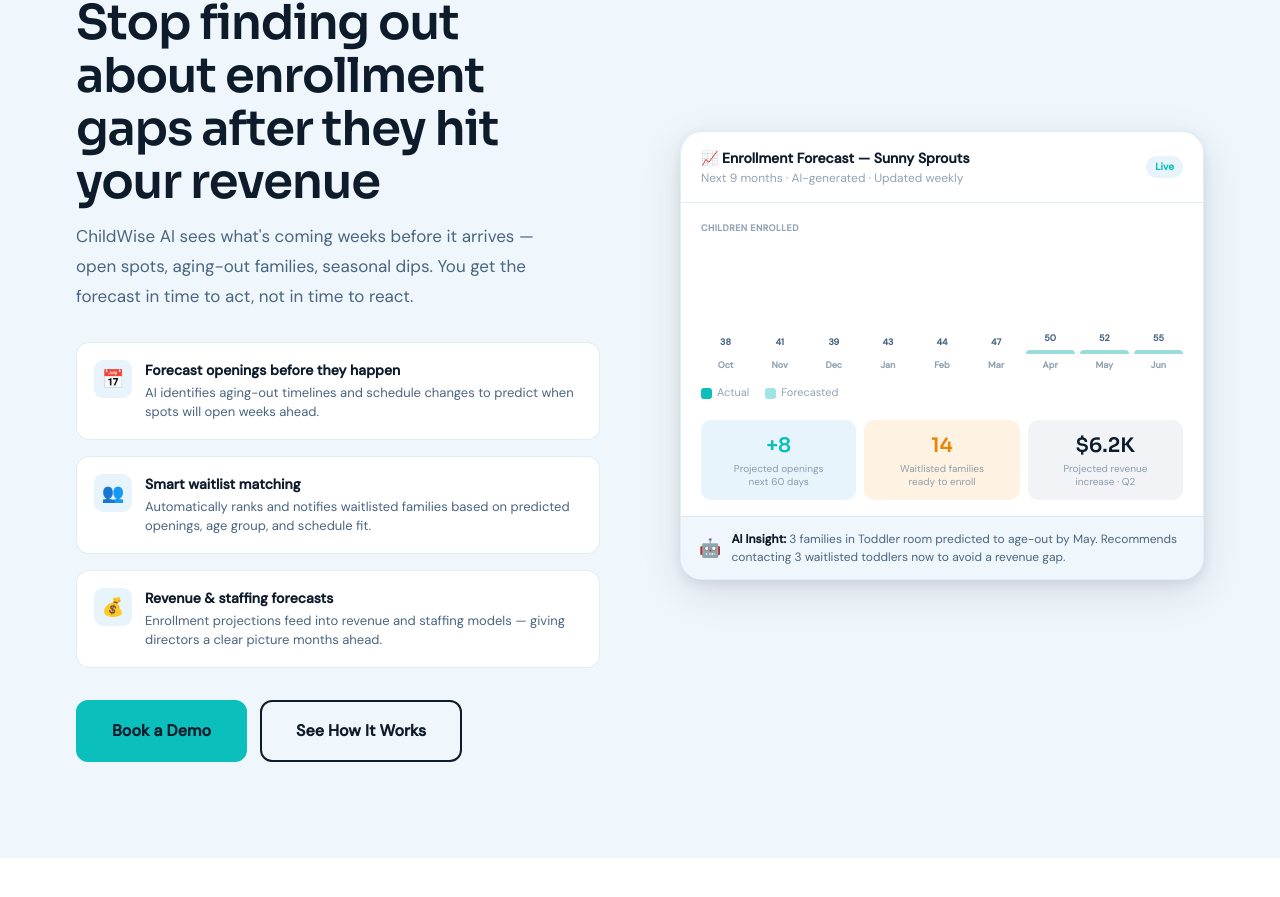
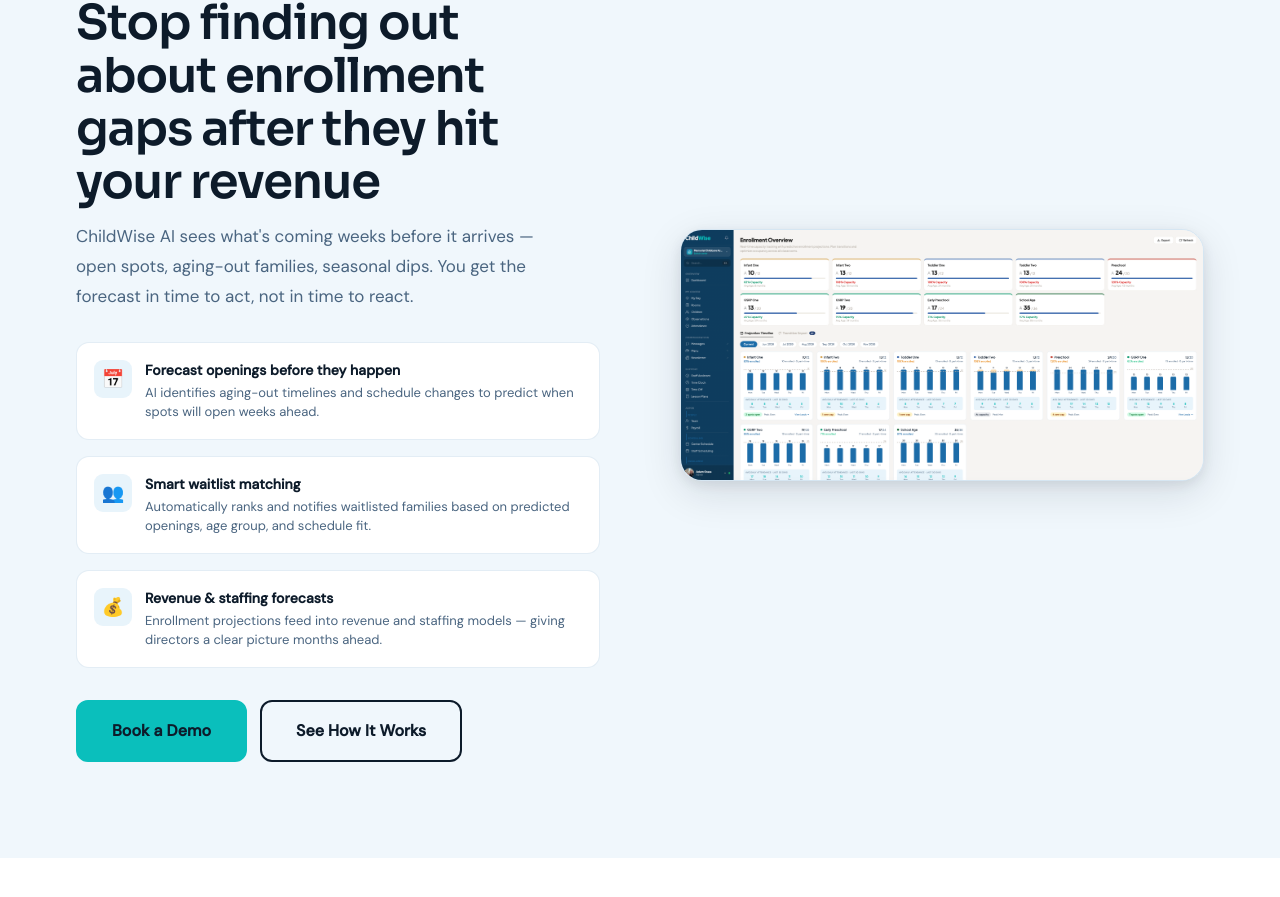
Before and after one commit to adamgrass1026/childwise-marketing, a Next.js app: page / in a window 1280 px wide. Shown: the part 9832-10729 px from the top of the page. Built offline with nearby package versions, Linux system fonts and the light colour scheme.

Commit message:
Replace enrollment mockup with real app screenshot
Co-Authored-By: Claude Opus 4.6 <noreply@anthropic.com>

```diff
--- a/components/Enrollment.tsx
+++ b/components/Enrollment.tsx
@@ -1,19 +1,5 @@
-import Link from "next/link";
+import Image from "next/image";
 import FadeIn from "./FadeIn";
-
-const chartData = [
-  { m: "Oct", v: 38, act: true },
-  { m: "Nov", v: 41, act: true },
-  { m: "Dec", v: 39, act: true },
-  { m: "Jan", v: 43, act: true },
-  { m: "Feb", v: 44, act: true },
-  { m: "Mar", v: 47, act: true },
-  { m: "Apr", v: 50, act: false },
-  { m: "May", v: 52, act: false },
-  { m: "Jun", v: 55, act: false },
-];
-
-const maxV = 60;
 
 export default function Enrollment() {
   return (
@@ -71,78 +57,17 @@ export default function Enrollment() {
             </div>
           </div>
 
-          {/* Right - Enrollment card */}
+          {/* Right - Enrollment screenshot */}
           <FadeIn>
-            <div className="bg-white border border-border rounded-[22px] overflow-hidden shadow-s3">
-              {/* Header */}
-              <div className="px-5 py-4 border-b border-border flex items-center justify-between">
-                <div>
-                  <div className="text-sm font-semibold text-ink flex items-center gap-[7px]">📈 Enrollment Forecast — Sunny Sprouts</div>
-                  <div className="text-xs text-slate/60 mt-0.5">Next 9 months · AI-generated · Updated weekly</div>
-                </div>
-                <span className="text-[10px] bg-mist text-teal px-[9px] py-[3px] rounded-full font-bold">Live</span>
-              </div>
-
-              {/* Chart */}
-              <div className="px-5 py-[18px]">
-                <div className="text-[9px] text-slate/60 mb-[7px] font-bold uppercase tracking-wider">Children enrolled</div>
-                <div className="flex items-end gap-[5px] h-[130px]">
-                  {chartData.map((d) => {
-                    const pct = (d.v / maxV) * 100;
-                    return (
-                      <div key={d.m} className="flex-1 flex flex-col items-center gap-1">
-                        <div className="text-[9px] font-bold text-slate">{d.v}</div>
-                        <div className="w-full bg-[#f2f0ed] rounded-t-[5px] relative" style={{ height: `${pct}%` }}>
-                          <div
-                            className={`w-full rounded-t-[5px] h-full ${
-                              d.act
-                                ? "bg-teal"
-                                : "bg-teal opacity-[.38] border-2 border-dashed border-teal"
-                            }`}
-                          />
-                        </div>
-                        <div className="text-[9px] text-slate/60 font-semibold">{d.m}</div>
-                      </div>
-                    );
-                  })}
-                </div>
-
-                {/* Legend */}
-                <div className="flex gap-4 mt-3">
-                  <div className="flex items-center gap-[5px] text-[11px] text-slate/60">
-                    <div className="w-[11px] h-[11px] rounded-[3px] bg-teal" />
-                    Actual
-                  </div>
-                  <div className="flex items-center gap-[5px] text-[11px] text-slate/60">
-                    <div className="w-[11px] h-[11px] rounded-[3px] bg-teal opacity-40 border border-dashed border-teal" />
-                    Forecasted
-                  </div>
-                </div>
-              </div>
-
-              {/* KPIs */}
-              <div className="grid grid-cols-3 gap-2 px-5 pb-4">
-                <div className="rounded-[10px] p-3 text-center bg-mist">
-                  <div className="font-heading text-xl font-semibold text-teal">+8</div>
-                  <div className="text-[10px] text-slate/60 mt-0.5 leading-[1.3]">Projected openings<br />next 60 days</div>
-                </div>
-                <div className="rounded-[10px] p-3 text-center bg-[#fef3e2]">
-                  <div className="font-heading text-xl font-semibold text-[#E8860A]">14</div>
-                  <div className="text-[10px] text-slate/60 mt-0.5 leading-[1.3]">Waitlisted families<br />ready to enroll</div>
-                </div>
-                <div className="rounded-[10px] p-3 text-center bg-[rgba(27,58,107,.06)]">
-                  <div className="font-heading text-xl font-semibold text-ink">$6.2K</div>
-                  <div className="text-[10px] text-slate/60 mt-0.5 leading-[1.3]">Projected revenue<br />increase · Q2</div>
-                </div>
-              </div>
-
-              {/* AI Insight */}
-              <div className="bg-[#F0F7FC] border-t border-border px-[18px] py-[13px] flex gap-2.5 items-center">
-                <span className="text-lg shrink-0">🤖</span>
-                <div className="text-xs text-slate leading-[1.5]">
-                  <strong className="text-ink">AI Insight:</strong> 3 families in Toddler room predicted to age-out by May. Recommends contacting 3 waitlisted toddlers now to avoid a revenue gap.
-                </div>
-              </div>
+            <div className="rounded-[22px] overflow-hidden shadow-s3 border border-border">
+              <Image
+                src="/images/enrollment-overview.png"
+                alt="ChildWise Enrollment Overview showing real-time capacity tracking, predictive enrollment projections, and attendance charts across all classrooms"
+                width={1556}
+                height={756}
+                className="w-full h-auto"
+                priority={false}
+              />
             </div>
           </FadeIn>
         </div>
```
Also changed, not shown: public/images/enrollment-overview.png (added).
